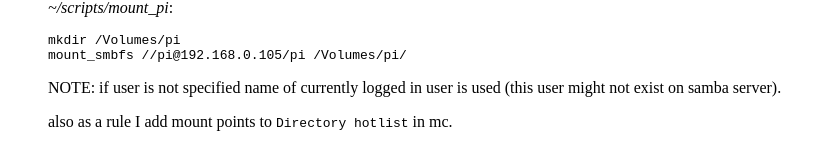
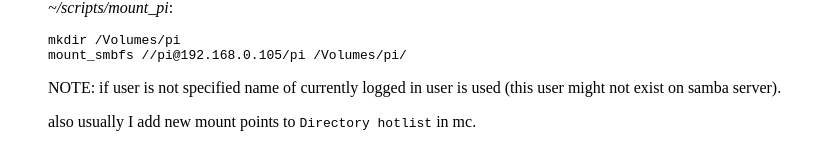
Before and after one commit to tap349/tap349.github.io, a Jekyll site: the page built from _posts/2017-04-15-raspberry-pi.md, in a window 1280 px wide and 900 px high, scrolled down 3619 px. Shown: the part 753-897 px from the top of the window, without its empty margins (0-832 px from the left). Built offline with Jekyll 4.4.1, drawn with Linux system fonts in a browser that asks for light colours.

Commit message:
update 2017-04-16_18:30:17

```diff
--- a/_posts/2017-04-15-raspberry-pi.md
+++ b/_posts/2017-04-15-raspberry-pi.md
@@ -295,4 +295,4 @@ $ cd .. && rm -rf ruby-2.4.1.tar.gz ruby-2.4.1/
   NOTE: if user is not specified name of currently logged in user is used
         (this user might not exist on samba server).
 
-  also as a rule I add mount points to `Directory hotlist` in mc.
+  also usually I add new mount points to `Directory hotlist` in mc.
```
